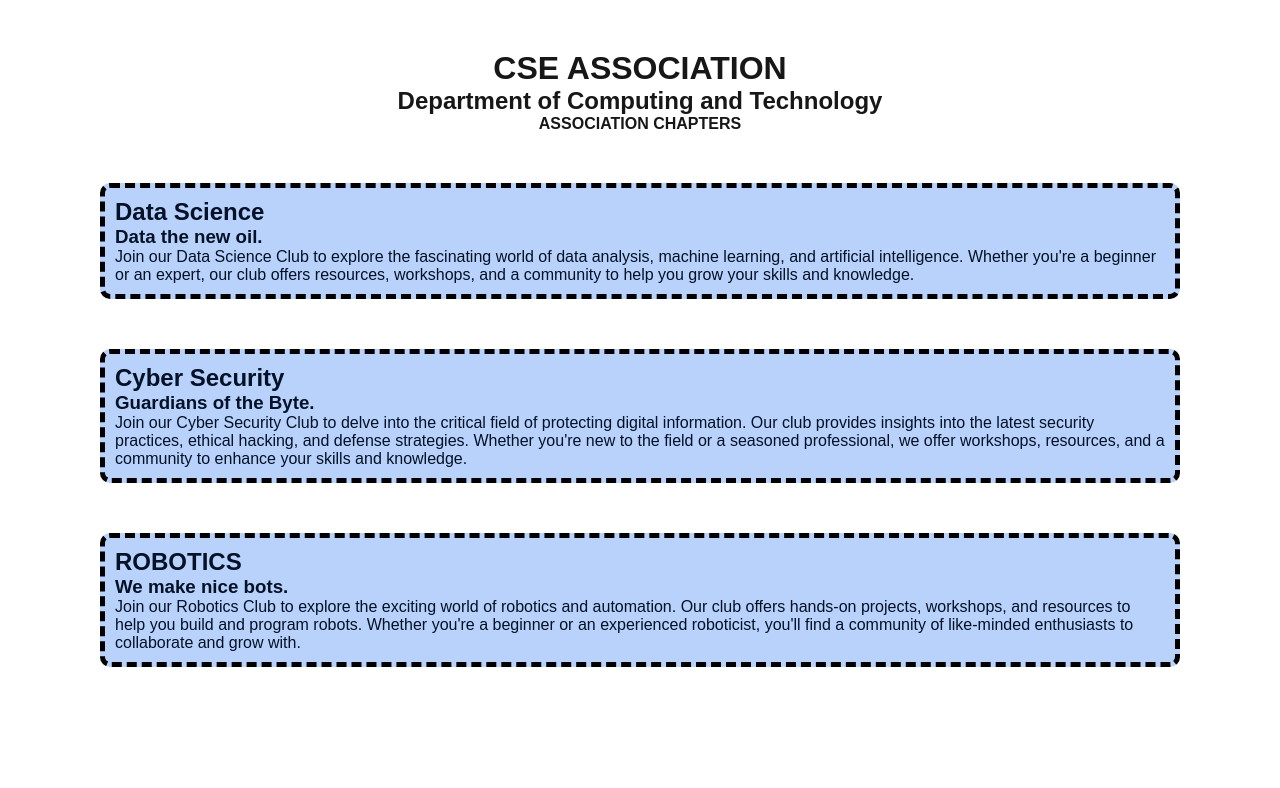
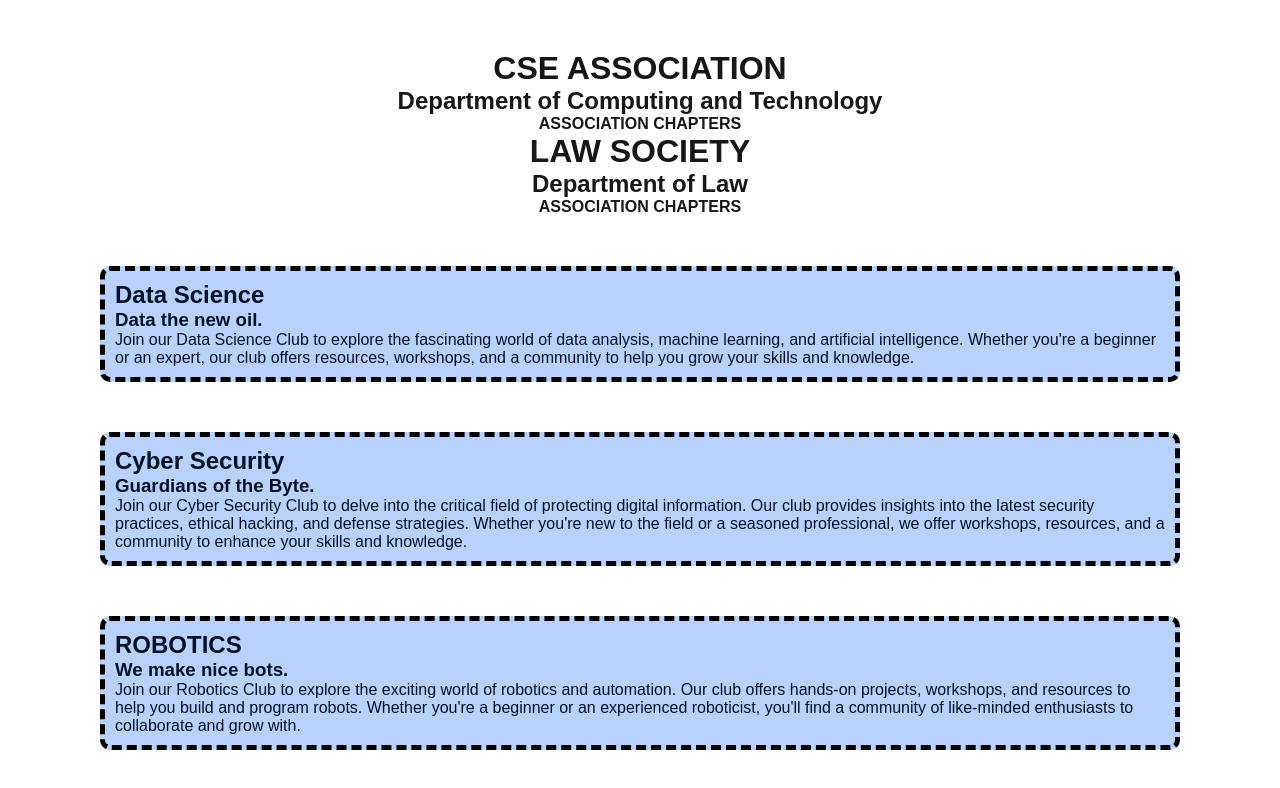
Before and after one commit to Musasizi/data-blog, a Next.js app: page / in a window 1280 px wide. Shown: the top 788 px of the page. Built offline with nearby package versions, Linux system fonts and the light colour scheme.

Commit message:
destructed

```diff
--- /dev/null
+++ b/src/app/components/TitleCard.js
@@ -0,0 +1,11 @@
+import React from 'react';
+
+export default function TitleCard({ associationName, departmentName }) {
+    return (
+        <div style={{ textAlign: "center" }}>
+            <h1>{associationName}</h1>
+            <h2>{departmentName}</h2>
+            <h4>ASSOCIATION CHAPTERS</h4>
+        </div>
+    );
+}
--- a/src/app/page.js
+++ b/src/app/page.js
@@ -1,5 +1,5 @@
 import ChapterCard from "./components/ChapterCard";
-
+import TitleCard from "./components/TitleCard";
 
 export default function Home() {
 
@@ -24,11 +24,14 @@ export default function Home() {
 
   return (
     <div style={{ margin: "50px" }}>
-      <div style={{ textAlign: "center" }}>
-        <h1>CSE ASSOCIATION</h1>
-        <h2>Department of Computing and Technology</h2>
-        <h4>ASSOCIATION CHAPTERS</h4>
-      </div>
+      <TitleCard
+        associationName={"CSE ASSOCIATION"}
+        departmentName={"Department of Computing and Technology"}
+      />
+      <TitleCard
+        associationName={"LAW SOCIETY"}
+        departmentName={"Department of Law"}
+      />
       {associationChapters.map(function (chapter, index) {
         return (
           <ChapterCard
```
